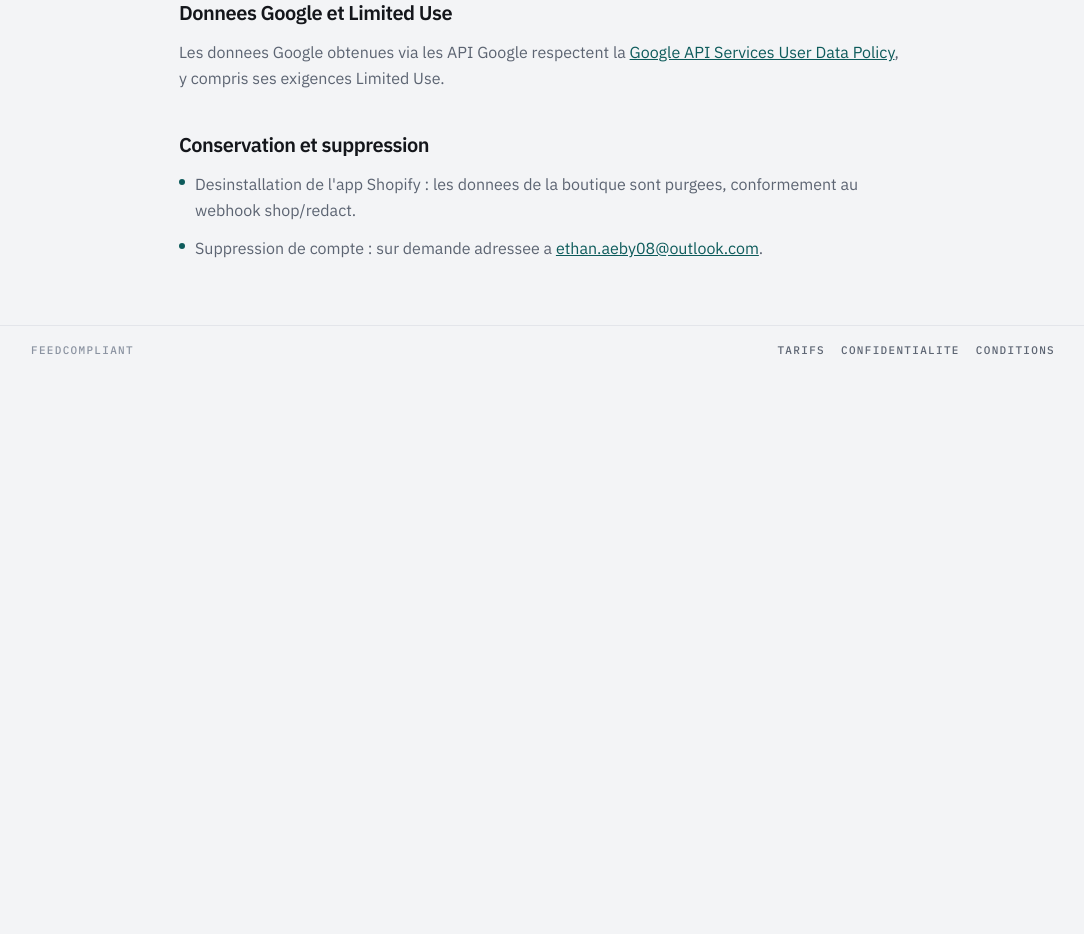
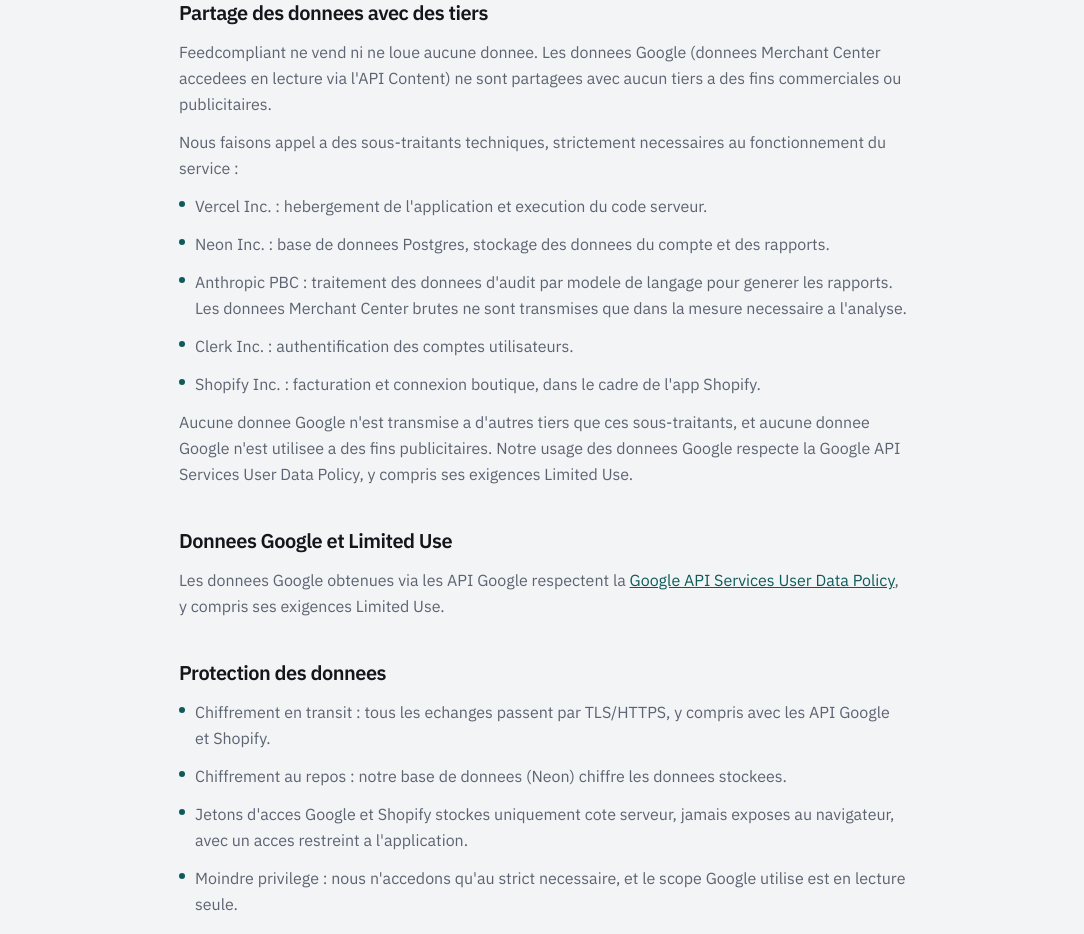
Before and after one commit to Ethan-Ae/gmc-copilot, a Next.js app: page /privacy in a window 1280 px wide. Shown: the part 880-1814 px from the top of the page, without its empty margins (97-1181 px from the left). Before the commit the page ends 1255 px from the top, so only its background shows below. Built offline with nearby package versions, Linux system fonts and the light colour scheme; no server answers.

Commit message:
Privacy policy: add third-party disclosure and data protection sections for Google verification

```diff
--- a/app/privacy/page.tsx
+++ b/app/privacy/page.tsx
@@ -65,6 +65,49 @@
             </p>
           </Section>
 
+          <Section title="Partage des donnees avec des tiers">
+            <p>
+              Feedcompliant ne vend ni ne loue aucune donnee. Les donnees Google
+              (donnees Merchant Center accedees en lecture via l&apos;API
+              Content) ne sont partagees avec aucun tiers a des fins commerciales
+              ou publicitaires.
+            </p>
+            <p className="mt-3">
+              Nous faisons appel a des sous-traitants techniques, strictement
+              necessaires au fonctionnement du service :
+            </p>
+            <ul className="mt-3 space-y-3">
+              <Item>
+                Vercel Inc. : hebergement de l&apos;application et execution du
+                code serveur.
+              </Item>
+              <Item>
+                Neon Inc. : base de donnees Postgres, stockage des donnees du
+                compte et des rapports.
+              </Item>
+              <Item>
+                Anthropic PBC : traitement des donnees d&apos;audit par modele de
+                langage pour generer les rapports. Les donnees Merchant Center
+                brutes ne sont transmises que dans la mesure necessaire a
+                l&apos;analyse.
+              </Item>
+              <Item>
+                Clerk Inc. : authentification des comptes utilisateurs.
+              </Item>
+              <Item>
+                Shopify Inc. : facturation et connexion boutique, dans le cadre
+                de l&apos;app Shopify.
+              </Item>
+            </ul>
+            <p className="mt-3">
+              Aucune donnee Google n&apos;est transmise a d&apos;autres tiers que
+              ces sous-traitants, et aucune donnee Google n&apos;est utilisee a
+              des fins publicitaires. Notre usage des donnees Google respecte la
+              Google API Services User Data Policy, y compris ses exigences
+              Limited Use.
+            </p>
+          </Section>
+
           <Section title="Donnees Google et Limited Use">
             <p>
               Les donnees Google obtenues via les API Google respectent la{" "}
@@ -78,6 +121,34 @@
               </a>
               , y compris ses exigences Limited Use.
             </p>
+          </Section>
+
+          <Section title="Protection des donnees">
+            <ul className="space-y-3">
+              <Item>
+                Chiffrement en transit : tous les echanges passent par TLS/HTTPS,
+                y compris avec les API Google et Shopify.
+              </Item>
+              <Item>
+                Chiffrement au repos : notre base de donnees (Neon) chiffre les
+                donnees stockees.
+              </Item>
+              <Item>
+                Jetons d&apos;acces Google et Shopify stockes uniquement cote
+                serveur, jamais exposes au navigateur, avec un acces restreint a
+                l&apos;application.
+              </Item>
+              <Item>
+                Moindre privilege : nous n&apos;accedons qu&apos;au strict
+                necessaire, et le scope Google utilise est en lecture seule.
+              </Item>
+              <Item>
+                Revocation et suppression : tu peux revoquer l&apos;acces Google
+                a tout moment depuis ton compte Google. La suppression des
+                donnees est detaillee dans la section Conservation et suppression
+                ci-dessous.
+              </Item>
+            </ul>
           </Section>
 
           <Section title="Conservation et suppression">
```
